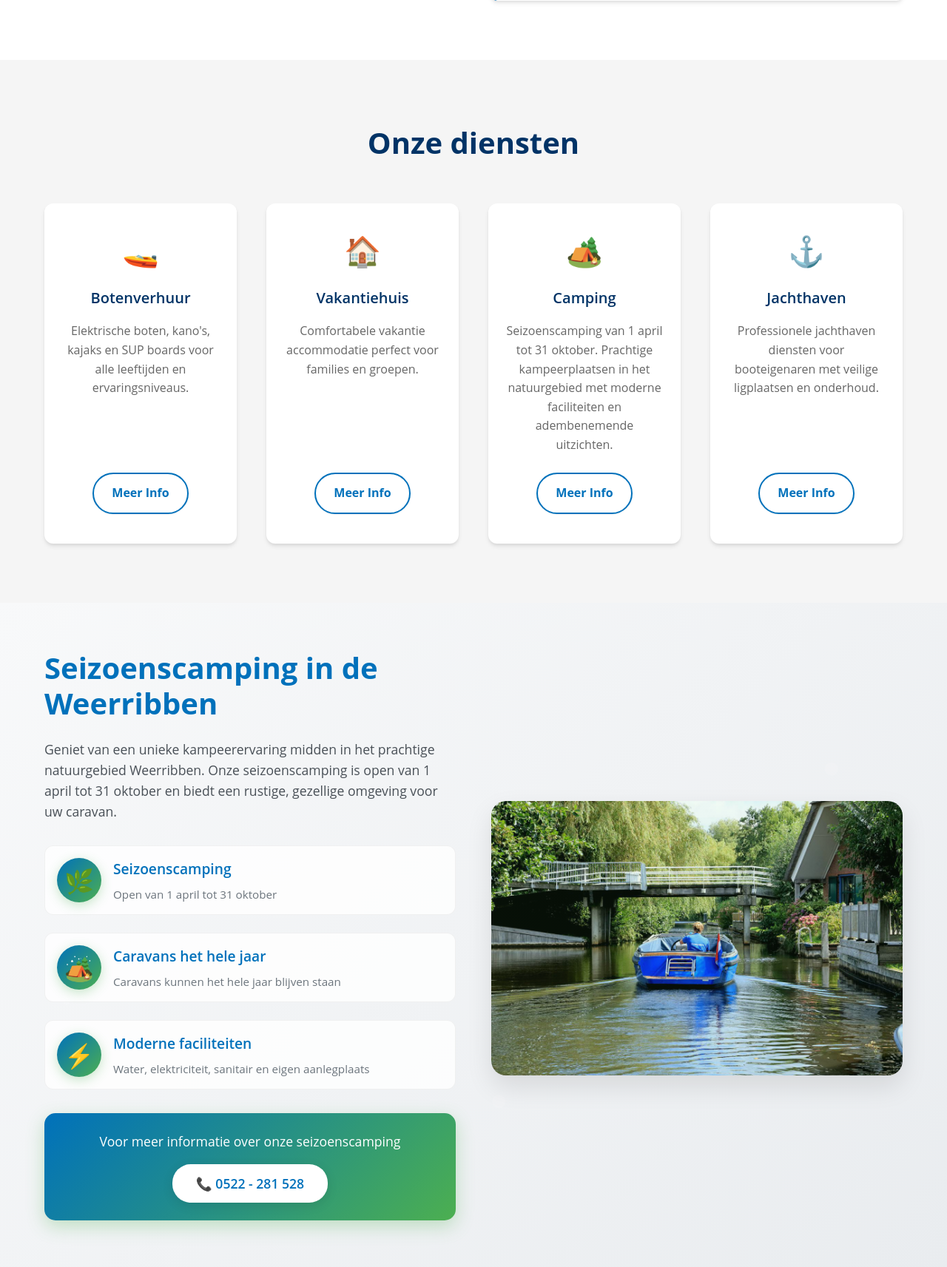
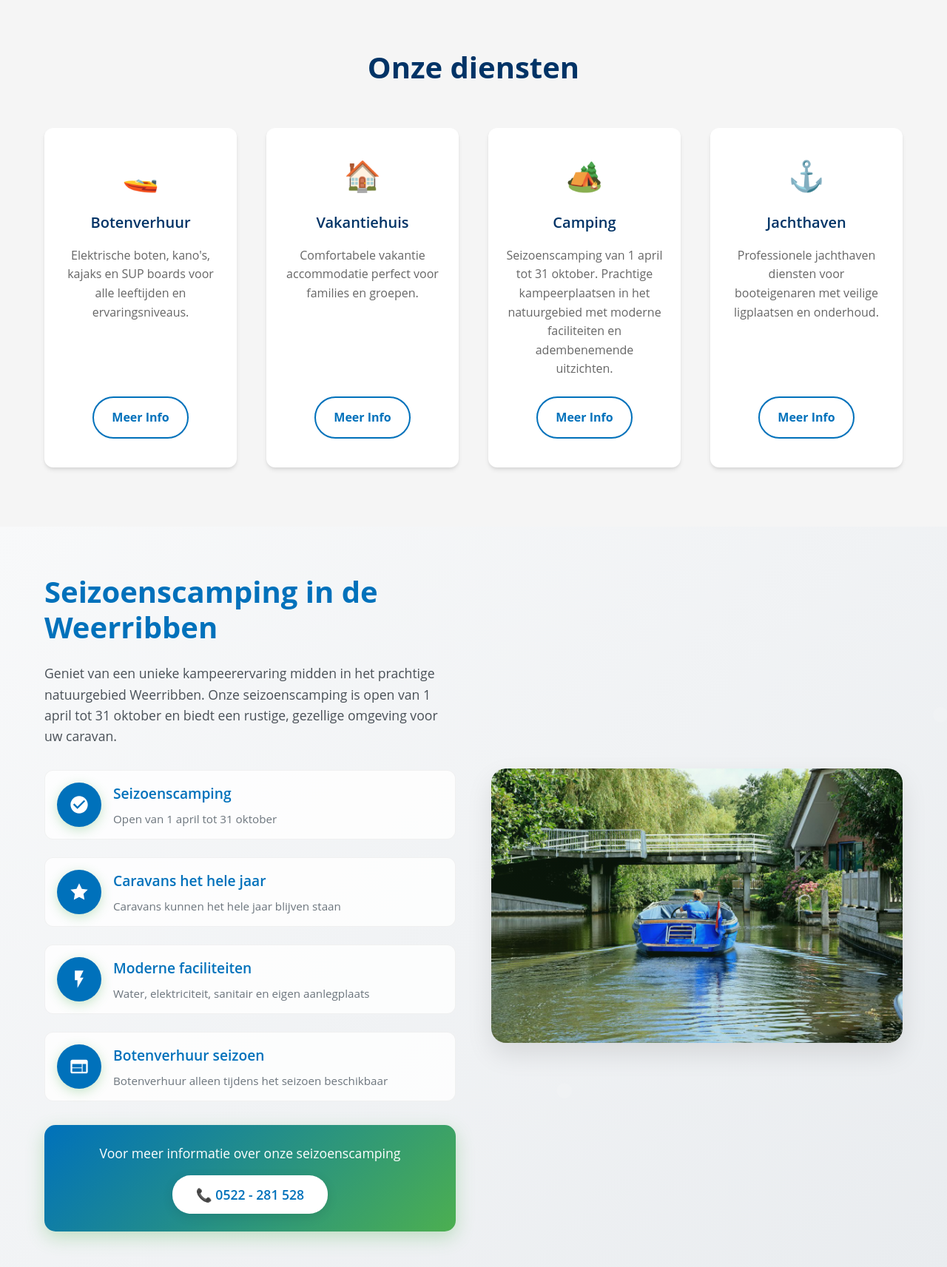
Before and after one commit to ULT1M4T3CK/Nijenhuis, a PHP site: page /pages/index.html in a window 1280 px wide. Shown: the part 1440-3153 px from the top of the page at 74% size. Run offline with PHP 8.4, Linux system fonts and the light colour scheme.

Commit message:
Remove camping banner, update icons to single color, add boat rental season info

```diff
--- a/js/translation.js
+++ b/js/translation.js
@@ -48,6 +48,8 @@
         index_camping_feature_2_desc: "Caravans kunnen het hele jaar blijven staan",
         index_camping_feature_3_title: "Moderne faciliteiten",
         index_camping_feature_3_desc: "Water, elektriciteit, sanitair en eigen aanlegplaats",
+        index_camping_feature_4_title: "Botenverhuur seizoen",
+        index_camping_feature_4_desc: "Botenverhuur alleen tijdens het seizoen beschikbaar",
         index_camping_cta_text: "Voor meer informatie over onze seizoenscamping",
         services_h2: "Onze diensten",
         services_h3_1: "Botenverhuur",
@@ -364,6 +366,8 @@
         index_camping_feature_2_desc: "Wohnwagen können das ganze Jahr stehen bleiben",
         index_camping_feature_3_title: "Moderne Einrichtungen",
         index_camping_feature_3_desc: "Wasser, Strom, Sanitäranlagen und eigener Bootsanleger",
+        index_camping_feature_4_title: "Bootsverleih Saison",
+        index_camping_feature_4_desc: "Bootsverleih nur während der Saison verfügbar",
         index_camping_cta_text: "Für weitere Informationen über unser Saisoncamping",
         services_h2: "Unsere Dienstleistungen",
         services_h3_1: "Bootsverleih",
@@ -671,6 +675,8 @@
         index_camping_feature_2_desc: "Caravans can stay all year round",
         index_camping_feature_3_title: "Modern Facilities",
         index_camping_feature_3_desc: "Water, electricity, sanitary facilities and own mooring",
+        index_camping_feature_4_title: "Boat Rental Season",
+        index_camping_feature_4_desc: "Boat rental only available during the season",
         index_camping_cta_text: "For more information about our seasonal camping",
         services_h2: "Our Services",
         services_h3_1: "Boat Rental",
--- a/pages/index.html
+++ b/pages/index.html
@@ -111,21 +111,7 @@
         </div>
     </nav>
 
-    <!-- Season Banner -->
-    <div class="season-banner">
-        <div class="container">
-            <div class="season-banner-content">
-                <div class="season-icon">🏕️</div>
-                <div class="season-info">
-                    <h3 data-i18n="index_season_title">Seizoenscamping</h3>
-                    <p data-i18n="index_season_dates">Open van 1 april tot 31 oktober</p>
-                </div>
-                <div class="season-status">
-                    <span data-i18n="index_season_status" class="season-status-text"></span>
-                </div>
-            </div>
-        </div>
-    </div>
+
 
     <!-- Hero Section -->
     <section class="hero">
@@ -260,24 +246,47 @@
 
                         <div class="camping-features">
                             <div class="camping-feature">
-                                <div class="feature-icon">🌿</div>
+                                <div class="feature-icon">
+                                    <svg width="24" height="24" viewBox="0 0 24 24" fill="currentColor">
+                                        <path d="M12 2C6.48 2 2 6.48 2 12s4.48 10 10 10 10-4.48 10-10S17.52 2 12 2zm-2 15l-5-5 1.41-1.41L10 14.17l7.59-7.59L19 8l-9 9z"/>
+                                    </svg>
+                                </div>
                                 <div class="feature-text">
                                     <h4 data-i18n="index_camping_feature_1_title">Seizoenscamping</h4>
                                     <p data-i18n="index_camping_feature_1_desc">Open van 1 april tot 31 oktober</p>
                                 </div>
                             </div>
                             <div class="camping-feature">
-                                <div class="feature-icon">🏕️</div>
+                                <div class="feature-icon">
+                                    <svg width="24" height="24" viewBox="0 0 24 24" fill="currentColor">
+                                        <path d="M12 2l3.09 6.26L22 9.27l-5 4.87 1.18 6.88L12 17.77l-6.18 3.25L7 14.14 2 9.27l6.91-1.01L12 2z"/>
+                                    </svg>
+                                </div>
                                 <div class="feature-text">
                                     <h4 data-i18n="index_camping_feature_2_title">Caravans het hele jaar</h4>
                                     <p data-i18n="index_camping_feature_2_desc">Caravans kunnen het hele jaar blijven staan</p>
                                 </div>
                             </div>
                             <div class="camping-feature">
-                                <div class="feature-icon">⚡</div>
+                                <div class="feature-icon">
+                                    <svg width="24" height="24" viewBox="0 0 24 24" fill="currentColor">
+                                        <path d="M7 2v11h3v9l7-12h-4l4-8z"/>
+                                    </svg>
+                                </div>
                                 <div class="feature-text">
                                     <h4 data-i18n="index_camping_feature_3_title">Moderne faciliteiten</h4>
                                     <p data-i18n="index_camping_feature_3_desc">Water, elektriciteit, sanitair en eigen aanlegplaats</p>
+                                </div>
+                            </div>
+                            <div class="camping-feature">
+                                <div class="feature-icon">
+                                    <svg width="24" height="24" viewBox="0 0 24 24" fill="currentColor">
+                                        <path d="M20 4H4c-1.1 0-1.99.9-1.99 2L2 18c0 1.1.9 2 2 2h16c1.1 0 2-.9 2-2V6c0-1.1-.9-2-2-2zm-5 14H4v-4h11v4zm0-5H4V9h11v4zm5 5h-4V9h4v9z"/>
+                                    </svg>
+                                </div>
+                                <div class="feature-text">
+                                    <h4 data-i18n="index_camping_feature_4_title">Botenverhuur seizoen</h4>
+                                    <p data-i18n="index_camping_feature_4_desc">Botenverhuur alleen tijdens het seizoen beschikbaar</p>
                                 </div>
                             </div>
                         </div>
@@ -386,42 +395,5 @@
     </div>
 
     <script src="../js/translation.js" defer></script>
-    <script>
-        // Season status functionality
-        function updateSeasonStatus() {
-            const now = new Date();
-            const currentMonth = now.getMonth() + 1; // January is 0
-            const currentDay = now.getDate();
-
-            const seasonStart = { month: 4, day: 1 }; // April 1st
-            const seasonEnd = { month: 10, day: 31 }; // October 31st
-
-            let isInSeason = false;
-
-            if (currentMonth > seasonStart.month && currentMonth < seasonEnd.month) {
-                isInSeason = true;
-            } else if (currentMonth === seasonStart.month && currentDay >= seasonStart.day) {
-                isInSeason = true;
-            } else if (currentMonth === seasonEnd.month && currentDay <= seasonEnd.day) {
-                isInSeason = true;
-            }
-
-            const statusElement = document.querySelector('.season-status-text');
-            if (statusElement) {
-                if (isInSeason) {
-                    statusElement.textContent = 'Nu open';
-                    statusElement.style.color = '#4caf50';
-                } else {
-                    statusElement.textContent = 'Gesloten tot 1 april';
-                    statusElement.style.color = '#f44336';
-                }
-            }
-        }
-
-        document.addEventListener('DOMContentLoaded', function() {
-            // Update season status
-            updateSeasonStatus();
-        });
-    </script>
 </body>
 </html>
--- a/styles.css
+++ b/styles.css
@@ -3832,17 +3832,21 @@ body.dark-mode .message-time {
 }
 
 .feature-icon {
-    font-size: 2rem;
     flex-shrink: 0;
     width: 60px;
     height: 60px;
     display: flex;
     align-items: center;
     justify-content: center;
-    background: linear-gradient(135deg, var(--primary-color), #4caf50);
+    background: var(--primary-color);
     border-radius: 50%;
     color: white;
     box-shadow: 0 4px 15px rgba(76, 175, 80, 0.3);
+}
+
+.feature-icon svg {
+    width: 28px;
+    height: 28px;
 }
 
 .feature-text h4 {
@@ -3919,7 +3923,7 @@ body.dark-mode .message-time {
     left: 0;
     right: 0;
     bottom: 0;
-    background: linear-gradient(45deg, rgba(76, 175, 80, 0.1), rgba(76, 175, 80, 0.05));
+    background: linear-gradient(45deg, rgba(76, 175, 80, 0.15), rgba(76, 175, 80, 0.05));
     pointer-events: none;
 }
 
```
